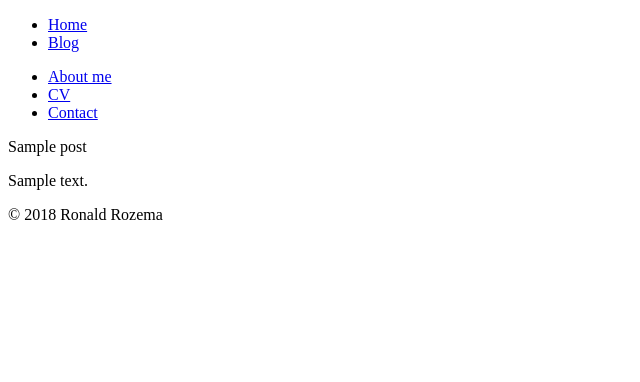
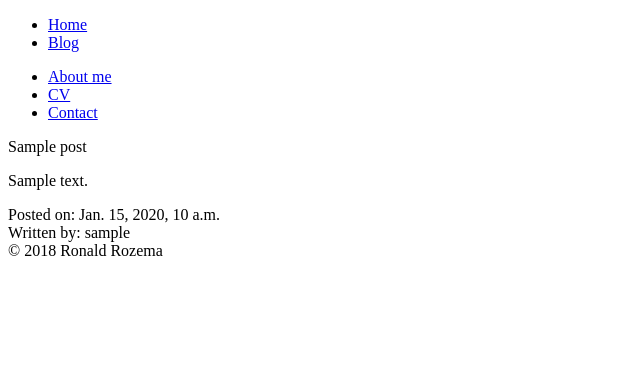
Before and after one commit to RonaldRozema/data-driven-developer, a Django app: page / in a window 1280 px wide. Shown: the top 382 px of the page, without its empty margins (0-640 px from the left). Run offline with Django 3.2, Linux system fonts and the light colour scheme; tables that the repository leaves empty hold one stand-in row (values such as "Sample post"); some libraries are stand-ins or nearby versions.

Commit message:
base blog page

```diff
--- a/blog/templates/blog/index.html
+++ b/blog/templates/blog/index.html
@@ -5,12 +5,18 @@
         {% for post in post_list %}
         <div class="card">
             <div class="card-content">
-                <p>
-                    <span class="card-title">{{ post.title }}</span>
-                    <p>
-                        {{ post.content|truncatechars:"250" }}
-                    </p>
-                </p>
+                <div class="row">
+                    <div class="col s9 m9">
+                        <span class="card-title">{{ post.title }}</span>
+                        <p>
+                            {{ post.content|truncatechars:"250" }}
+                        </p>
+                    </div>
+                    <div class="col s3 m3">
+                        Posted on: {{ post.publish_date }}
+                        <br /> Written by: {{ post.author.username }}
+                    </div>
+                </div>
             </div>
         </div>
         {% endfor %}
```
